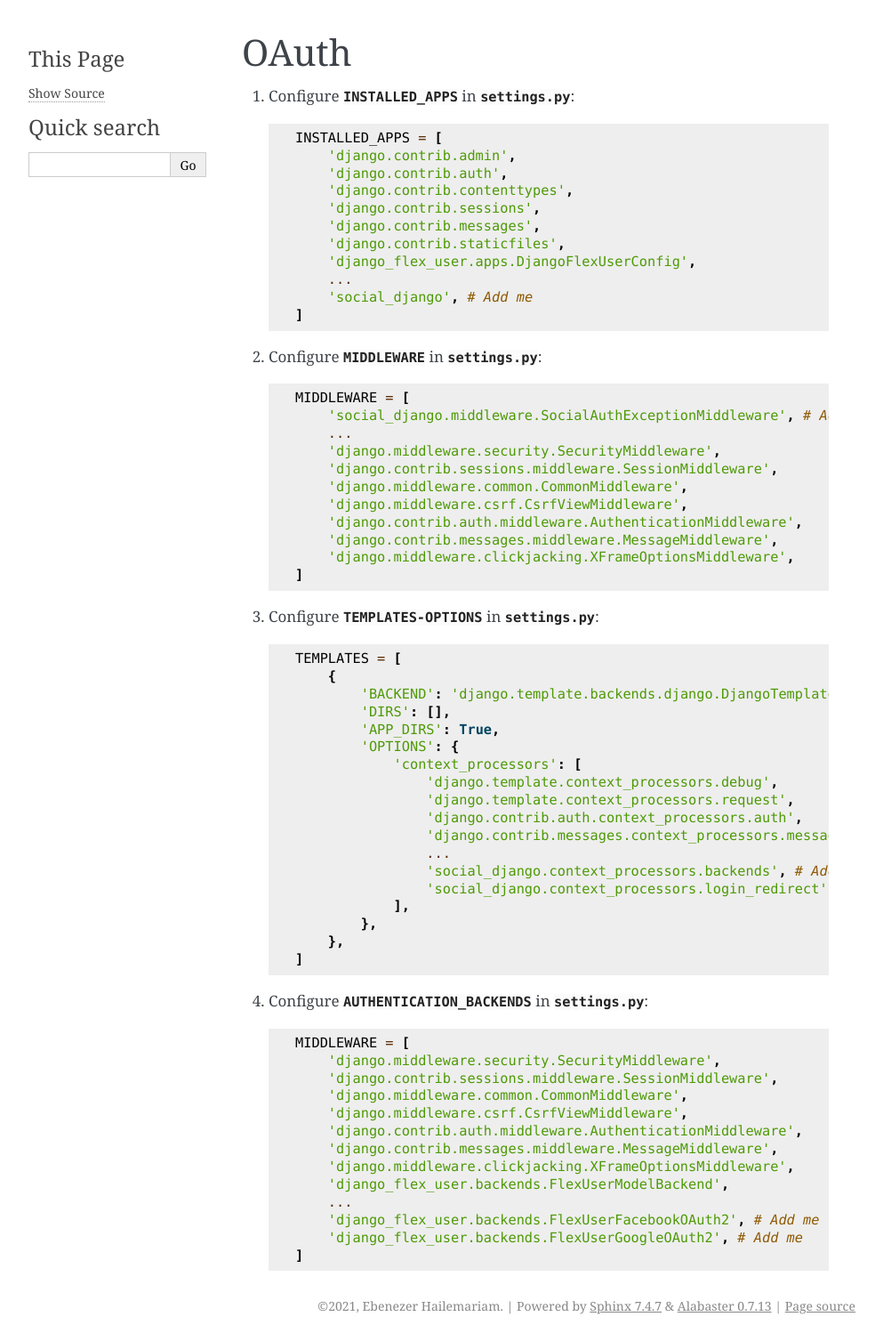
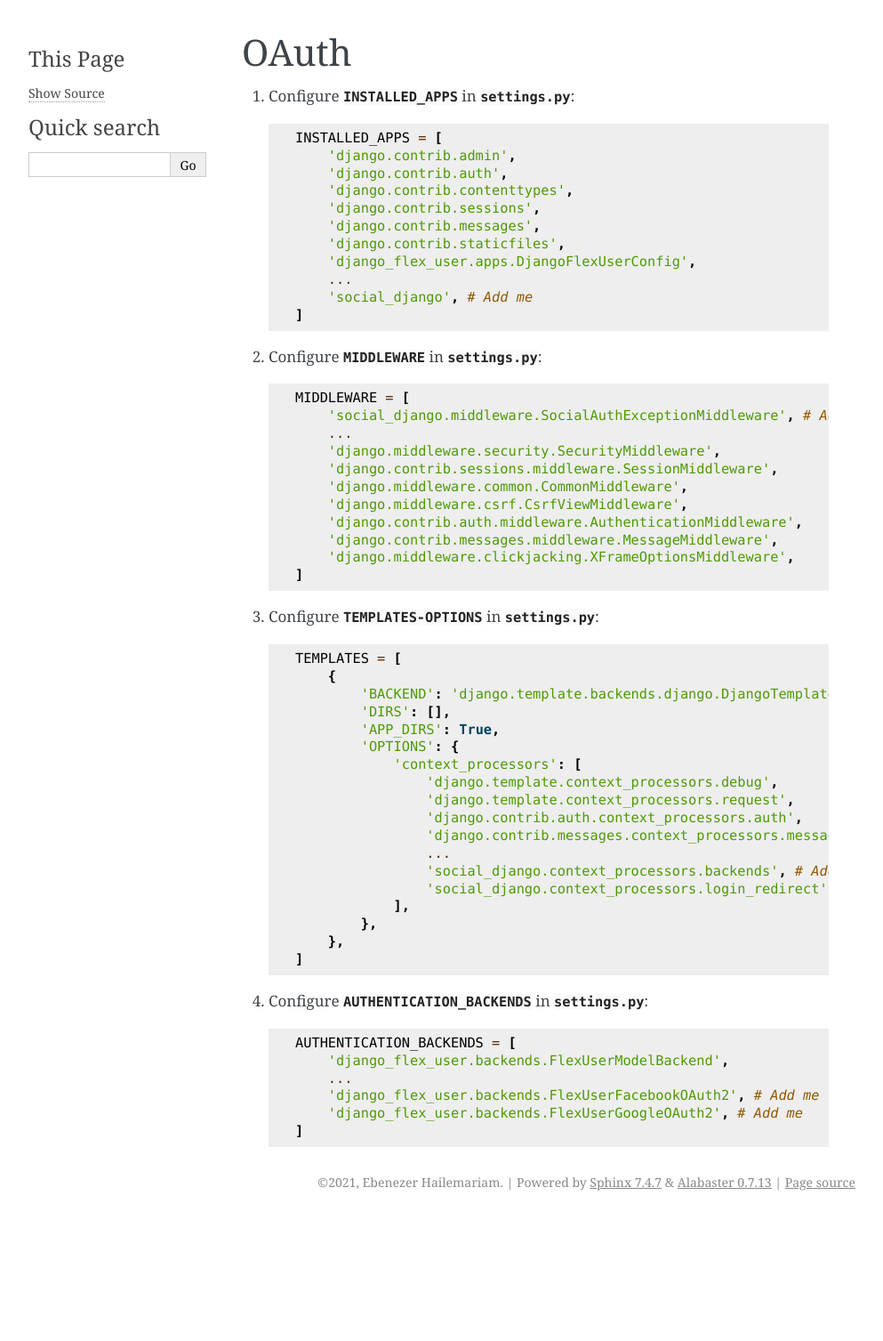
Before and after one commit to ebenh/django-flex-user, a Sphinx documentation site: the page built from docs/source/oauth.rst, in a window 1280 px wide. Shown: the whole page at 89% size, without its empty margins (148-1141 px from the left). Built offline with Sphinx 7.4.7, drawn with Linux system fonts in a browser that asks for light colours; after the commit the page ends 1368 px from its top, so only the background shows below that.

Commit message:
Updating documentation

```diff
--- a/docs/source/oauth.rst
+++ b/docs/source/oauth.rst
@@ -52,14 +52,7 @@ OAuth
 
 #. Configure :setting:`AUTHENTICATION_BACKENDS` in :mod:`settings.py`::
 
-    MIDDLEWARE = [
-        'django.middleware.security.SecurityMiddleware',
-        'django.contrib.sessions.middleware.SessionMiddleware',
-        'django.middleware.common.CommonMiddleware',
-        'django.middleware.csrf.CsrfViewMiddleware',
-        'django.contrib.auth.middleware.AuthenticationMiddleware',
-        'django.contrib.messages.middleware.MessageMiddleware',
-        'django.middleware.clickjacking.XFrameOptionsMiddleware',
+    AUTHENTICATION_BACKENDS = [
         'django_flex_user.backends.FlexUserModelBackend',
         ...
         'django_flex_user.backends.FlexUserFacebookOAuth2', # Add me
```
Also changed, not shown: docs/source/installation.rst (+1 -9 lines).
